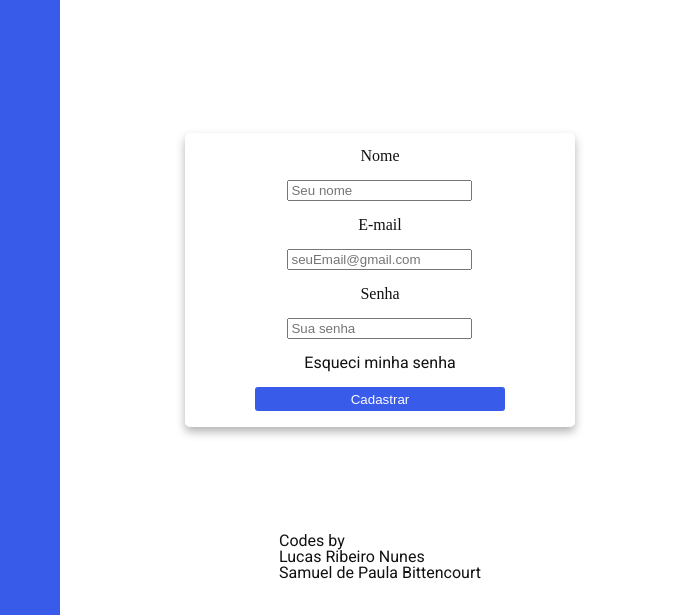
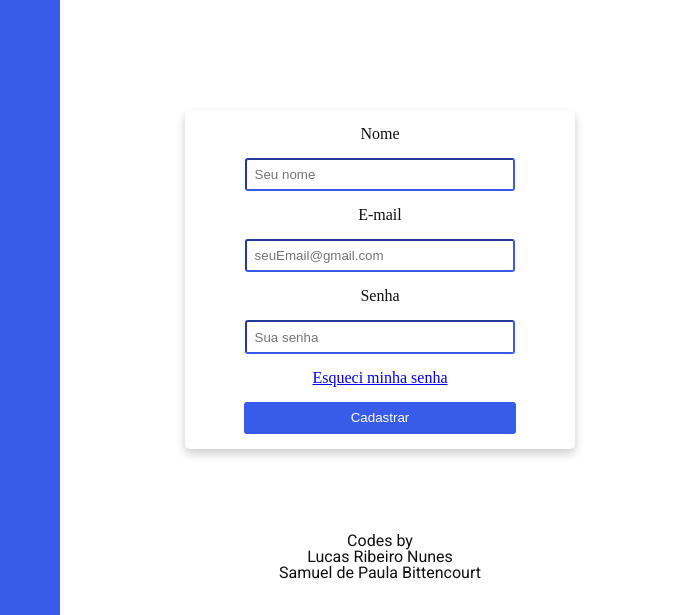
Before and after one commit to lukkazrx/form-validation, a plain HTML site: page index.html in a window 1280 px wide. Shown: the part 105-720 px from the top of the page, 580-1280 px from the left. Drawn offline with Linux system fonts and the light colour scheme.

Commit message:
CSS update

```diff
--- a/index.html
+++ b/index.html
@@ -32,7 +32,7 @@
         <label for="senha">Senha</label><br>
         <input type="password" name="senha" id="senha" placeholder="Sua senha" required>
         <br>
-        <p>Esqueci minha senha</p>
+        <a href="/">Esqueci minha senha</a>
         <br>
 
         <button id="btn">Cadastrar</button>
--- a/style.css
+++ b/style.css
@@ -20,6 +20,7 @@ h2 {
 
 p {
   font-family: 'Roboto';
+  text-align: center;
 }
 
 .blue-section, .white-section {
@@ -49,7 +50,14 @@ form {
   flex-direction: column;
   align-items: center;
   border-radius: 5px;
-  box-shadow: 0 0.3rem 0.6rem rgba(0, 0, 0, 0.3);
+  box-shadow: 0 0.3rem 0.6rem rgba(0, 0, 0, 0.2);
+}
+
+input {
+  border-color: var(--var-blue);
+  border-radius: 3px;
+  width: 70%;
+  padding: 2%;
 }
 
 #btn {
@@ -57,8 +65,9 @@ form {
   background-color: var(--var-blue);
   border-radius: 3px;
   border: unset;
-  width: 70%;
-  height: 1.5rem;
+  width: 76%;
+  height: 2rem;
+  padding: 2%;
 }
 
 @media (min-width: 576px) {
```
